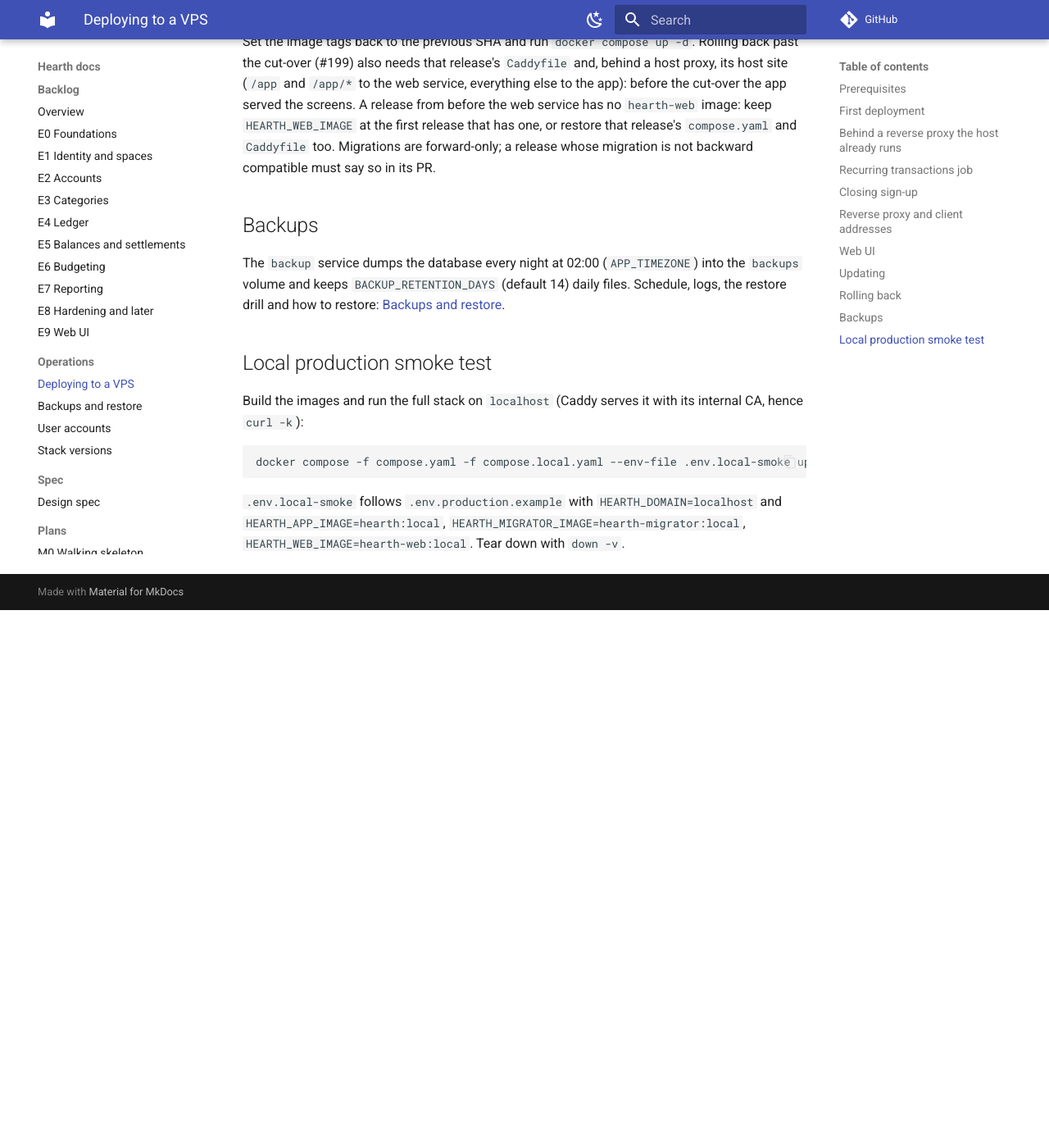
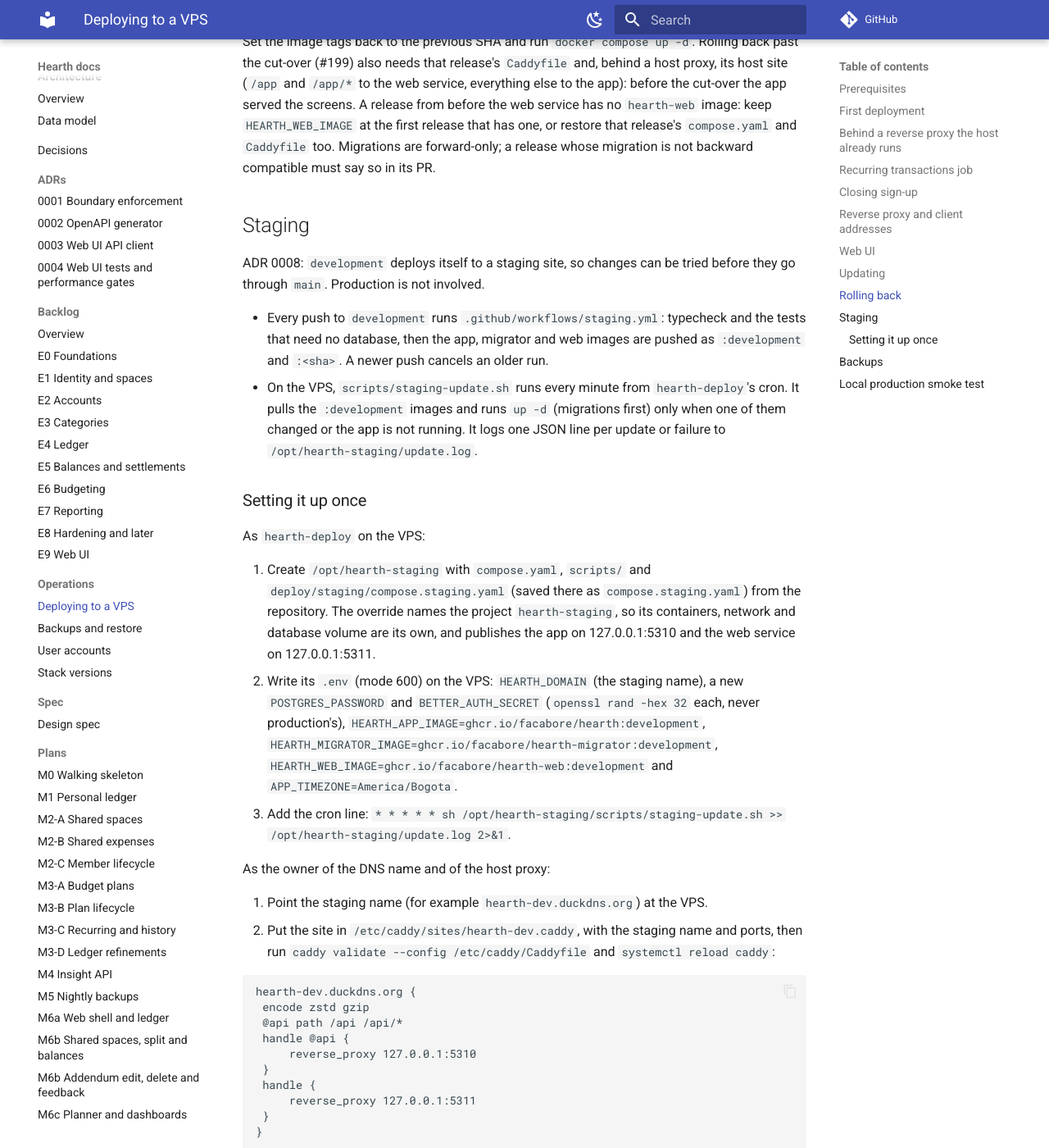
Before and after one commit to Facabore/Hearth, an MkDocs documentation site: the page built from docs/operations/deploy.md, in a window 1280 px wide and 1400 px high, scrolled down 4407 px. Shown: the whole window at 82% size. Built offline with MkDocs 1.6.1 and Material for MkDocs 9.7.7, drawn with Linux system fonts in a browser that asks for light colours; comment, search, counter and statistics services are not loaded; before the commit the page ends 5151 px from its top, so only the background shows below that; some of the changed text lies outside the part shown.

Commit message:
ci(staging): development deploys itself to a staging site after typecheck and unit tests (ADR 0008, Refs #304)
Owner, 2026-11-12: "tengamos un entorno desplegado que sea de test …
tipo PR a develop desplega acá, PR a main allí", with the gate
"Typecheck y unit".

A workflow on every push to development runs typecheck and the tests
that need no database, then pushes the app, migrator and web images as
:development and :<sha>. On the VPS, /opt/hearth-staging runs the same
compose.yaml with deploy/staging/compose.staging.yaml (project
hearth-staging, loopback ports 5310 and 5311) and scripts/
staging-update.sh, from hearth-deploy's cron, pulls the images every
minute and brings the stack up only when one changed. No secret lives
in GitHub. main keeps the full CI and the manual production deploy.

````diff
--- a/docs/operations/deploy.md
+++ b/docs/operations/deploy.md
@@ -106,6 +106,41 @@ The `app` container serves the API only (`/api/*`). `HEARTH_E2E_FIXED_NOW` fixes
 
 Set the image tags back to the previous SHA and run `docker compose up -d`. Rolling back past the cut-over (#199) also needs that release's `Caddyfile` and, behind a host proxy, its host site (`/app` and `/app/*` to the web service, everything else to the app): before the cut-over the app served the screens. A release from before the web service has no `hearth-web` image: keep `HEARTH_WEB_IMAGE` at the first release that has one, or restore that release's `compose.yaml` and `Caddyfile` too. Migrations are forward-only; a release whose migration is not backward compatible must say so in its PR.
 
+## Staging
+
+ADR 0008: `development` deploys itself to a staging site, so changes can be tried before they go through `main`. Production is not involved.
+
+- Every push to `development` runs `.github/workflows/staging.yml`: typecheck and the tests that need no database, then the app, migrator and web images are pushed as `:development` and `:<sha>`. A newer push cancels an older run.
+- On the VPS, `scripts/staging-update.sh` runs every minute from `hearth-deploy`'s cron. It pulls the `:development` images and runs `up -d` (migrations first) only when one of them changed or the app is not running. It logs one JSON line per update or failure to `/opt/hearth-staging/update.log`.
+
+### Setting it up once
+
+As `hearth-deploy` on the VPS:
+
+1. Create `/opt/hearth-staging` with `compose.yaml`, `scripts/` and `deploy/staging/compose.staging.yaml` (saved there as `compose.staging.yaml`) from the repository. The override names the project `hearth-staging`, so its containers, network and database volume are its own, and publishes the app on 127.0.0.1:5310 and the web service on 127.0.0.1:5311.
+2. Write its `.env` (mode 600) on the VPS: `HEARTH_DOMAIN` (the staging name), a new `POSTGRES_PASSWORD` and `BETTER_AUTH_SECRET` (`openssl rand -hex 32` each, never production's), `HEARTH_APP_IMAGE=ghcr.io/facabore/hearth:development`, `HEARTH_MIGRATOR_IMAGE=ghcr.io/facabore/hearth-migrator:development`, `HEARTH_WEB_IMAGE=ghcr.io/facabore/hearth-web:development` and `APP_TIMEZONE=America/Bogota`.
+3. Add the cron line: `* * * * * sh /opt/hearth-staging/scripts/staging-update.sh >> /opt/hearth-staging/update.log 2>&1`.
+
+As the owner of the DNS name and of the host proxy:
+
+4. Point the staging name (for example `hearth-dev.duckdns.org`) at the VPS.
+5. Put the site in `/etc/caddy/sites/hearth-dev.caddy`, with the staging name and ports, then run `caddy validate --config /etc/caddy/Caddyfile` and `systemctl reload caddy`:
+
+   ```
+   hearth-dev.duckdns.org {
+   	encode zstd gzip
+   	@api path /api /api/*
+   	handle @api {
+   		reverse_proxy 127.0.0.1:5310
+   	}
+   	handle {
+   		reverse_proxy 127.0.0.1:5311
+   	}
+   }
+   ```
+
+Staging's database starts empty and keeps what is entered there; to start it afresh, run `docker compose -f compose.yaml -f compose.staging.yaml down -v` in `/opt/hearth-staging` and let the next minute bring it up again.
+
 ## Backups
 
 The `backup` service dumps the database every night at 02:00 (`APP_TIMEZONE`) into the `backups` volume and keeps `BACKUP_RETENTION_DAYS` (default 14) daily files. Schedule, logs, the restore drill and how to restore: [Backups and restore](backups.md).
````
Also changed, not shown: docs/adr/0008-staging-follows-development.md (added, +34 -0 lines), docs/decisions/README.md (+1 -0 lines), 4 other files.
